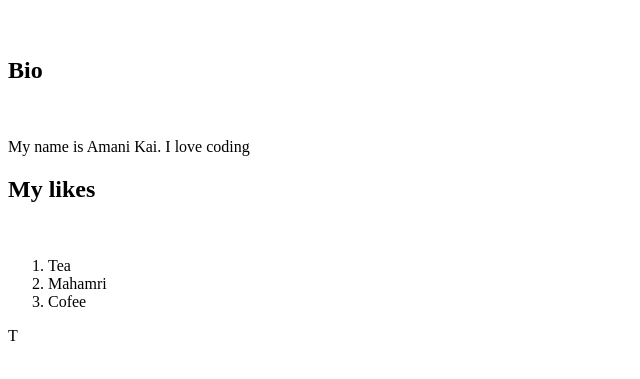
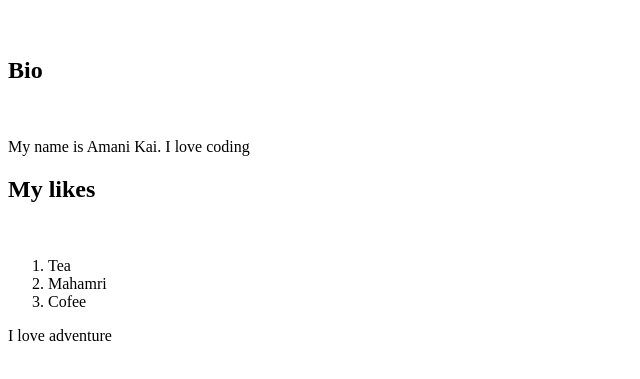
Before and after one commit to AMANIKAI/Amaniweb, a plain HTML site: page index.html in a window 1280 px wide. Shown: the part 61-440 px from the top of the page, without its empty margins (0-640 px from the left). Drawn offline with Linux system fonts and the light colour scheme.

Commit message:
added more notes

```diff
--- a/index.html
+++ b/index.html
@@ -21,6 +21,8 @@
       <li>Mahamri</li>
       <li>Cofee</li>
     </ol>
-    T
+    <div>
+        <p>I love adventure</p>
+    </div>
   </body>
 </html>
```
